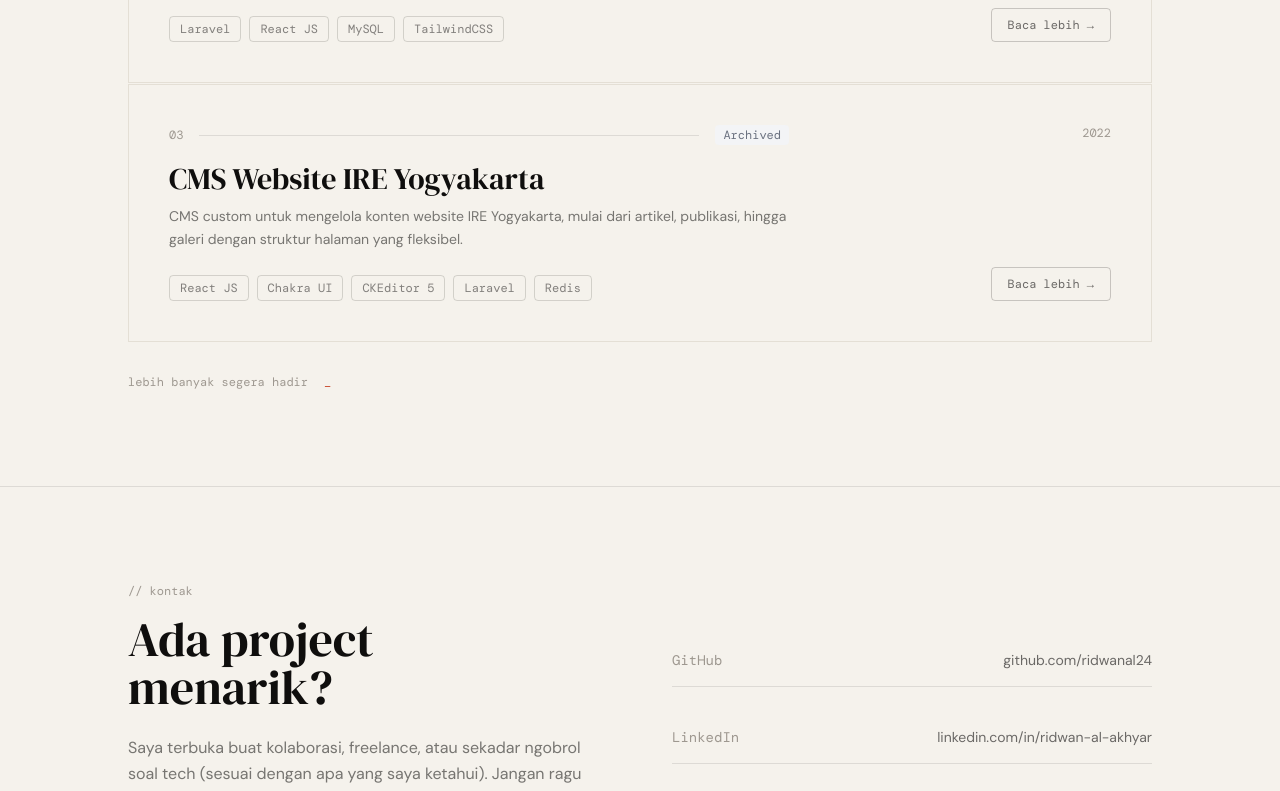
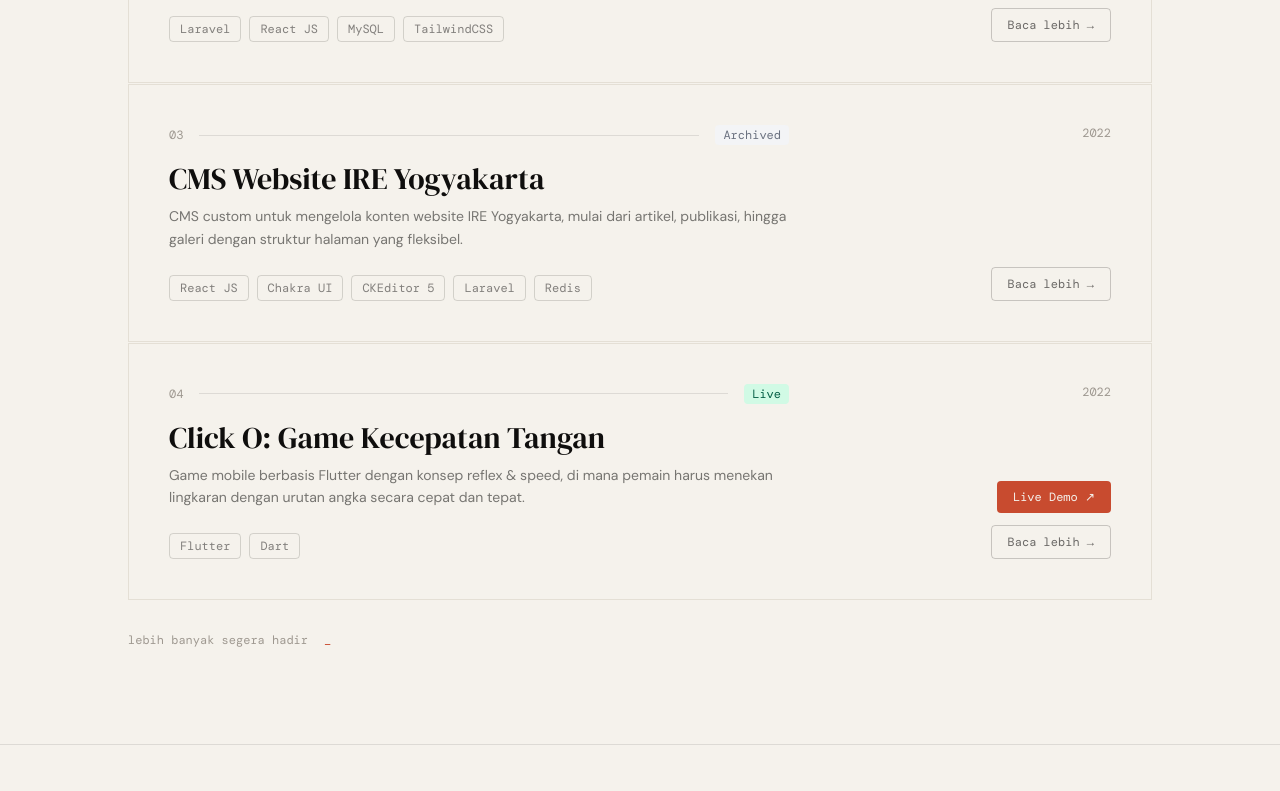
Before and after one commit to ridwanal24/ridwanal24.github.io, a Vue app: page / in a window 1280 px wide. Shown: the part 2185-2976 px from the top of the page. Built offline with nearby package versions, Linux system fonts and the light colour scheme.

Commit message:
update content - add click o game - add cover image for all project

```diff
--- a/src/data/portfolio.js
+++ b/src/data/portfolio.js
@@ -94,7 +94,7 @@ export const projects = [
     status: "Live",
     excerpt:
       "Aplikasi internal Polresta Yogyakarta untuk mengelola dan mendistribusikan dokumen anggaran secara efisien dan terpusat.",
-    cover: "",
+    cover: "/images/sidistan.webp",
     coverColor: "#d4e5f7",
     stack: [
       "Laravel 11",
@@ -152,7 +152,7 @@ export const projects = [
     status: "Archived",
     excerpt:
       "Platform untuk mengelola data dan dokumen BUM Desa agar lebih terstruktur dan mudah diakses.",
-    cover: "",
+    cover: "/images/database-bumdes.webp",
     coverColor: "#e8f0fe",
     stack: ["Laravel", "React JS", "MySQL", "TailwindCSS"],
     demo: null,
@@ -206,7 +206,7 @@ export const projects = [
     status: "Archived",
     excerpt:
       "CMS custom untuk mengelola konten website IRE Yogyakarta, mulai dari artikel, publikasi, hingga galeri dengan struktur halaman yang fleksibel.",
-    cover: "",
+    cover: "/images/cms-ire.webp",
     coverColor: "#f5e6ff",
     stack: ["React JS", "Chakra UI", "CKEditor 5", "Laravel", "Redis"],
     demo: null,
@@ -254,6 +254,61 @@ export const projects = [
 
     images: [],
   },
+
+  {
+    slug: "click-o-game",
+    title: "Click O: Game Kecepatan Tangan",
+    year: "2022",
+    status: "Live",
+    excerpt:
+      "Game mobile berbasis Flutter dengan konsep reflex & speed, di mana pemain harus menekan lingkaran dengan urutan angka secara cepat dan tepat.",
+    cover: "/images/click-o-game.webp",
+    coverColor: "#e6f7ff",
+    stack: ["Flutter", "Dart"],
+    demo: "https://play.google.com/store/apps/details?id=com.rhaka.clickogame&hl=id",
+    github: null,
+
+    description: [
+      "Click O Game adalah game mobile yang saya kembangkan menggunakan Flutter dan telah dipublikasikan di Google Play Store.",
+      "Game ini dibuat dalam bentuk kerja sama dengan pihak lain, dengan konsep gameplay sederhana namun menguji kecepatan dan ketelitian pemain dalam merespons angka yang muncul secara acak di layar.",
+      "Aplikasi ini telah diunduh lebih dari 5.000 kali dengan rating 3.5/5  di Play Store.",
+    ],
+
+    sections: [
+      {
+        heading: "Konsep Gameplay",
+        body:
+          "Gameplay dari Click O Game terinspirasi dari game seperti osu!, namun dengan mekanik yang lebih sederhana.\n\n" +
+          "Pemain akan melihat lingkaran dengan angka di dalamnya, dan harus menekan lingkaran dengan angka terkecil terlebih dahulu sesuai urutan. Setelah lingkaran tersebut ditekan, lingkaran akan hilang dan angka berikutnya akan muncul di posisi yang acak.\n\n" +
+          "Tantangan utama dari game ini adalah kecepatan berpikir dan ketepatan dalam memilih angka yang benar di antara beberapa pilihan yang muncul.",
+      },
+      {
+        heading: "Game Modes",
+        body:
+          "Click O Game memiliki dua mode permainan utama:\n\n" +
+          "1. Time Mode — Pemain harus menekan sebanyak mungkin lingkaran dengan urutan yang benar dalam batas waktu tertentu. Skor ditentukan dari jumlah lingkaran yang berhasil ditekan.\n\n" +
+          "2. Endless Mode — Game akan terus berjalan tanpa batas waktu selama pemain tidak melakukan kesalahan dalam memilih lingkaran. Sekali salah tekan, permainan langsung berakhir.\n\n" +
+          "Kedua mode ini memberikan pengalaman yang berbeda, baik untuk pemain yang suka tantangan cepat maupun yang ingin menguji konsistensi dalam jangka panjang.",
+      },
+      {
+        heading: "Pengalaman Pengembangan",
+        body:
+          "Project ini menjadi salah satu pengalaman awal saya dalam mengembangkan game menggunakan Flutter, sekaligus memahami bagaimana membangun game loop, randomization, serta handling input pengguna secara real-time.\n\n" +
+          "Saya juga mendapatkan insight dari feedback pengguna di Play Store yang membantu memahami bagaimana pemain berinteraksi dengan game serta area yang bisa ditingkatkan.",
+      },
+    ],
+
+    highlights: [
+      "Game mobile berbasis Flutter yang telah publish di Play Store",
+      "5.000+ downloads di Google Play Store",
+      "Rating 3.5/5 dari user",
+      "Gameplay sederhana namun menantang (reflex & accuracy)",
+      "Dua mode permainan: Time Mode & Endless Mode",
+      "Sistem random spawn untuk meningkatkan replayability",
+    ],
+
+    images: [],
+  },
 ];
 
 // ─── Helper ───────────────────────────────────────────
```
